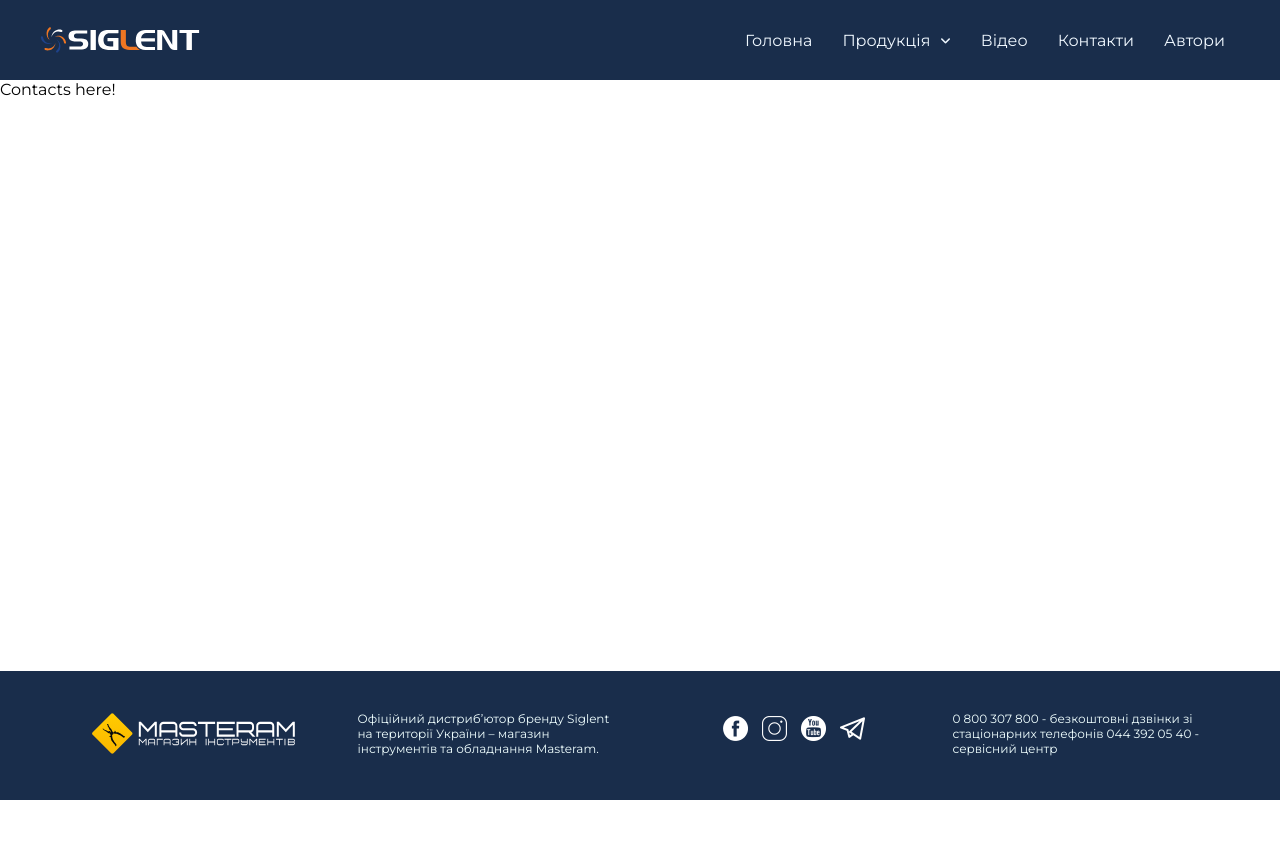
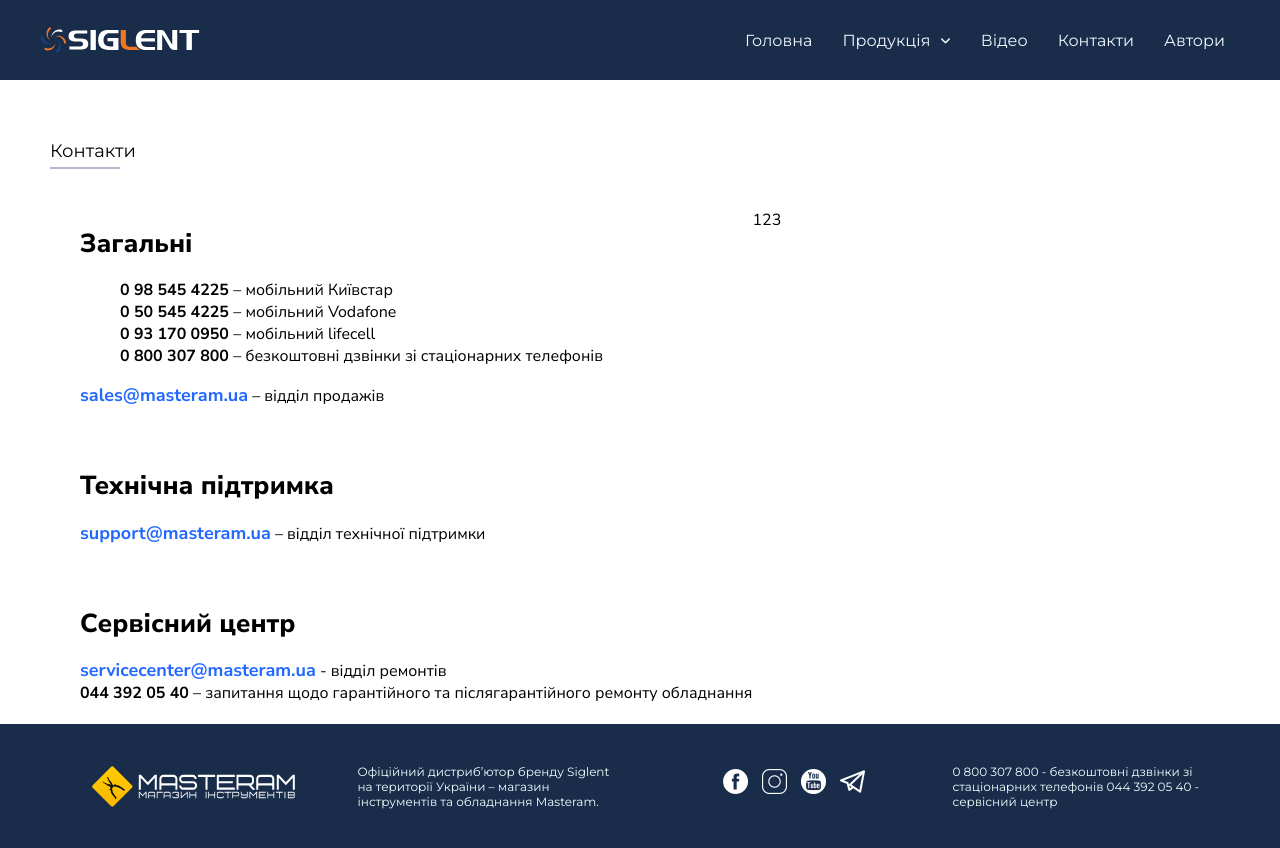
Before and after one commit to Fareks/SIGLENT-demo, a React (Create React App) app: page /contacts in a window 1280 px wide. Shown: the top 848 px of the page. Before the commit the page ends 800 px from the top, so only its background shows below. Built offline with nearby package versions, Linux system fonts and the light colour scheme.

Commit message:
Updated Contacts

```diff
--- a/src/App.js
+++ b/src/App.js
@@ -21,7 +21,7 @@
 const Autors  = React.lazy(() => import('./components/pages/Authors-page/autors'));
 const Offer  = React.lazy(() => import('./components/pages/Offer'));
 const Category  = React.lazy(() => import('./components/pages/Category'));
-const Contacts  = React.lazy(() => import('./components/pages/Contacts'));
+const Contacts  = React.lazy(() => import('./components/pages/Contacts-components/Contacts'));
 
 function App() {
 const axios  = require('axios');
--- /dev/null
+++ b/src/components/pages/Contacts-components/Contacts.js
@@ -0,0 +1,56 @@
+import Label from '../../other-projects-section/label'
+import "./contacts.css"
+
+const Contacts = () => {
+return (
+ <div className="contacts-main-container">
+    <Label text="Контакти" />
+     <div className="contacts-container">
+        <div className="text-info">
+            <div className="general">
+                <h1 className="general-header">
+                    Загальні
+                </h1>
+                <ul>
+                    <li><b>0 98 545 4225 </b> – мобільний Київстар</li>
+                    <li><b>0 50 545 4225 </b> – мобільний Vodafone</li>
+                    <li><b>0 93 170 0950 </b> – мобільний lifecell</li>
+                    <li><b>0 800 307 800 </b> – безкоштовні дзвінки зі стаціонарних телефонів</li>
+                </ul>
+                <div className="mail">
+                    <a href="mailto:sales@masteram.ua">sales@masteram.ua</a>
+                    <span> – відділ продажів </span>
+                </div>
+            </div>
+
+            <div className="tech-sup">
+
+            <h1 className="general-header">
+            Технічна підтримка
+                </h1>
+            <div className="mail">
+                    <a href="mailto:support@masteram.ua">support@masteram.ua</a>
+                    <span>  – відділ технічної підтримки </span>
+                </div>
+
+            </div>
+            <div className="service-center">
+            <h1 className="general-header">
+            Сервісний центр
+                </h1>
+            <div className="mail">
+                    <a href="mailto:servicecenter@masteram.ua">servicecenter@masteram.ua</a>
+                    <span> - відділ ремонтів <br /></span>
+                    <span> <b>044 392 05 40</b> – запитання щодо гарантійного та післягарантійного ремонту обладнання</span>
+                </div>
+            </div>
+        </div>
+        <div className="map-main-container">
+            123
+        </div>
+     </div>
+ </div>
+);
+};
+
+export default Contacts;
--- /dev/null
+++ b/src/components/pages/Contacts-components/contacts.css
@@ -0,0 +1,24 @@
+.contacts-container {
+    display: flex;
+    flex-direction: row;
+    padding: 20px;
+    max-width: 1200px;
+    margin: 0 auto;
+    font-family: "Nunito Sans";
+}
+.contacts-container a {
+    font-weight: 700;
+    font-size: 18px;
+    color: rgb(34, 104, 255);
+}
+.contacts-container {
+    margin-left: 60px;
+}
+.general-header {
+    font-size: 26px;
+}
+.text-info {
+    display: flex;
+    flex-direction: column;
+    gap: 44px;
+}
--- a/src/components/pages/Contacts.js
+++ /dev/null
@@ -1,9 +0,0 @@
-const Contacts = () => {
-return (
- <div>
-     Contacts here!
- </div>
-);
-};
-
-export default Contacts;
```
